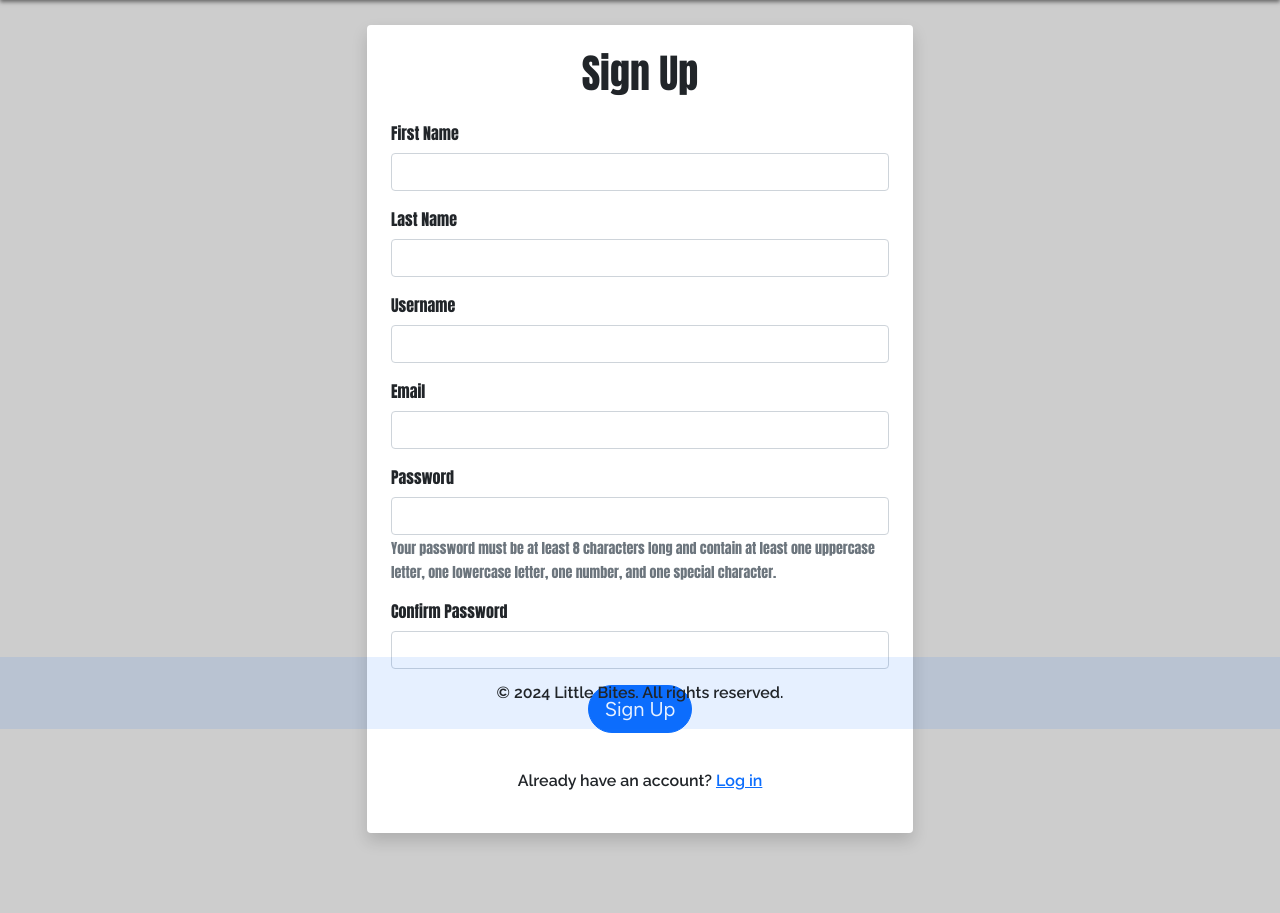
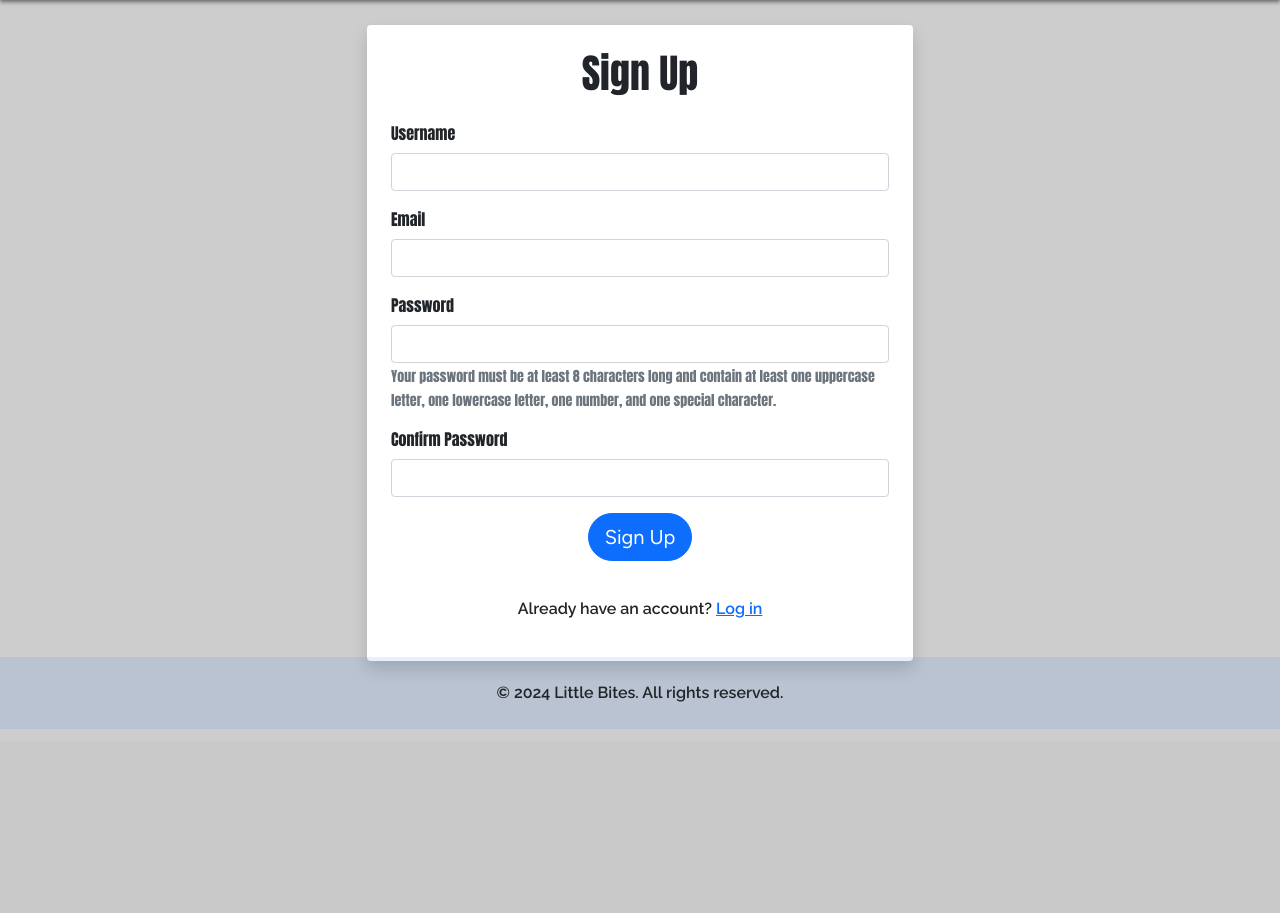
Before and after one commit to JAmcevoy/tiny-bites, a Django app: page /accounts/signup/ in a window 1280 px wide. Shown: the part 71-984 px from the top of the page. After the commit the page ends 800 px from the top, so only its background shows below. Run offline with Django 4.2, Linux system fonts and the light colour scheme; some libraries are stand-ins or nearby versions.

Commit message:
remove first and last name from the sign up form

```diff
--- a/templates/account/signup.html
+++ b/templates/account/signup.html
@@ -14,20 +14,6 @@
 
                 <form method="POST" action="{% url 'account_signup' %}" class="row g-3" id="signup-form">
                     {% csrf_token %}
-                    <div class="col-12">
-                        <label for="first_name" class="form-label">{% trans "First Name" %}</label>
-                        <input type="text" class="form-control" id="id_first_name" name="first_name">
-                        {% for error in form.first_name.errors %}
-                            <div class="text-danger">{{ error }}</div>
-                        {% endfor %}
-                    </div>
-                    <div class="col-12">
-                        <label for="last_name" class="form-label">{% trans "Last Name" %}</label>
-                        <input type="text" class="form-control" id="id_last_name" name="last_name">
-                        {% for error in form.last_name.errors %}
-                            <div class="text-danger">{{ error }}</div>
-                        {% endfor %}
-                    </div>
                     <div class="col-12">
                         <label for="username" class="form-label">{% trans "Username" %}</label>
                         <input type="text" class="form-control" id="id_username" name="username">
```
Also changed, not shown: feed/views.py (line endings or trailing spaces).
